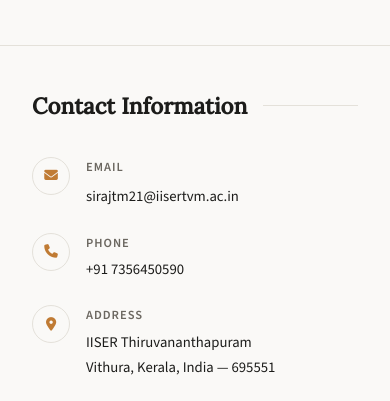
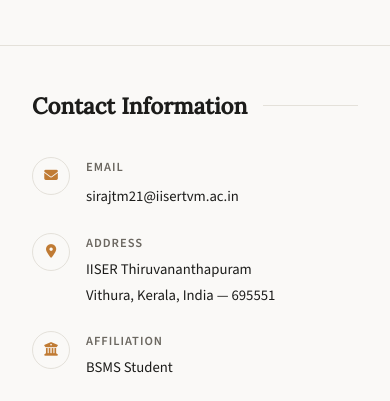
Before and after one commit to SirajTM2199/SirajTM2199.github.io, a plain HTML site: page contact.html in a window 390 px wide. Shown: the part 318-719 px from the top of the page. Drawn offline with nearby package versions, Linux system fonts and the light colour scheme.

Commit message:
Removed phone number

```diff
--- a/contact.html
+++ b/contact.html
@@ -305,13 +305,6 @@
                 </div>
             </div>
             <div class="contact-item">
-                <div class="contact-icon-wrap"><i class="fas fa-phone"></i></div>
-                <div class="contact-text-wrap">
-                    <h4>Phone</h4>
-                    <p>+91 7356450590</p>
-                </div>
-            </div>
-            <div class="contact-item">
                 <div class="contact-icon-wrap"><i class="fas fa-map-marker-alt"></i></div>
                 <div class="contact-text-wrap">
                     <h4>Address</h4>
```
Also changed, not shown: index.html (+0 -1 lines).
